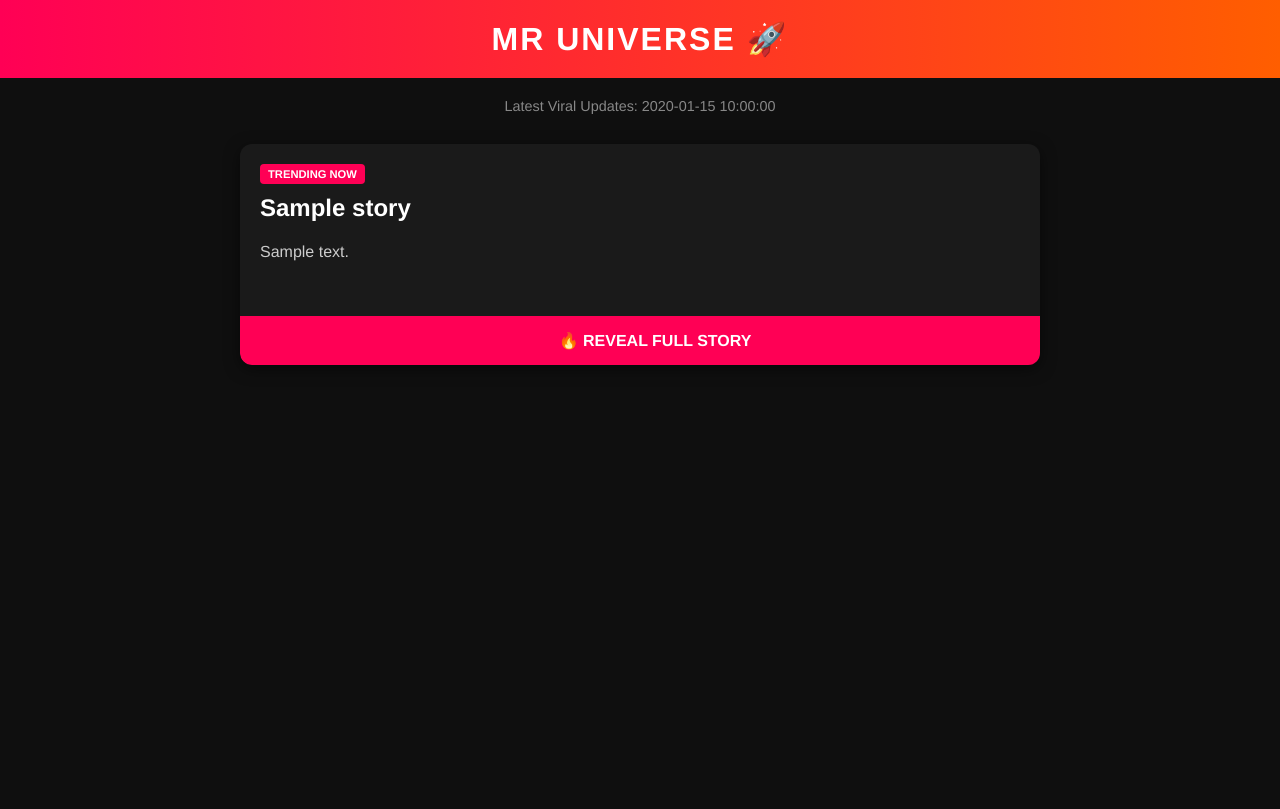
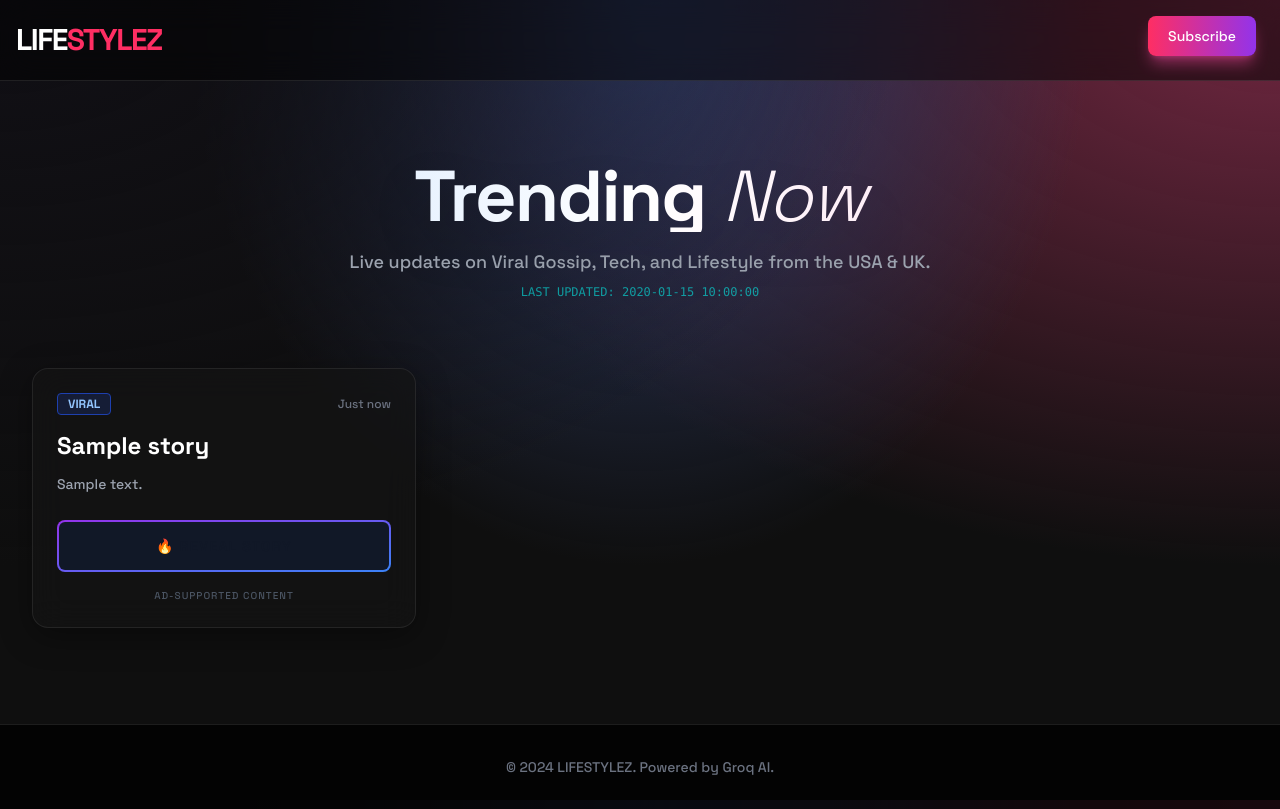
Before and after one commit to worldzcore-ui/lifestylez, a Python web app: template templates/index.html in a window 1280 px wide. Before the commit the page ends 365 px from the top, so only its background shows below. Run offline with Jinja, Linux system fonts and the light colour scheme; the template is opened without the code that fills it: most values are stand-ins (such as "Sample title", 1, 10 or a date in 2020); some libraries are stand-ins or nearby versions.

Commit message:
Update index.html

```diff
--- a/templates/index.html
+++ b/templates/index.html
@@ -3,116 +3,151 @@
 <head>
     <meta charset="UTF-8">
     <meta name="viewport" content="width=device-width, initial-scale=1.0">
-    <title>Mr Universe | Trending Lifestyle & Gossip</title>
+    <title>LIFESTYLEZ | Exclusive Trends</title>
+
+    <script src="https://cdn.tailwindcss.com"></script>
+
+    <link href="https://fonts.googleapis.com/css2?family=Space+Grotesk:wght@300;500;700&display=swap" rel="stylesheet">
+
+    <script>
+        tailwind.config = {
+            theme: {
+                extend: {
+                    fontFamily: {
+                        sans: ['Space Grotesk', 'sans-serif'],
+                    },
+                    colors: {
+                        'neon-pink': '#ff2e63',
+                        'neon-blue': '#08d9d6',
+                        'glass-bg': 'rgba(255, 255, 255, 0.05)',
+                        'glass-border': 'rgba(255, 255, 255, 0.1)',
+                    },
+                    animation: {
+                        'gradient-x': 'gradient-x 15s ease infinite',
+                        'pulse-slow': 'pulse 3s cubic-bezier(0.4, 0, 0.6, 1) infinite',
+                    },
+                    keyframes: {
+                        'gradient-x': {
+                            '0%, 100%': {
+                                'background-size': '200% 200%',
+                                'background-position': 'left center'
+                            },
+                            '50%': {
+                                'background-size': '200% 200%',
+                                'background-position': 'right center'
+                            },
+                        },
+                    },
+                }
+            }
+        }
+    </script>
+
     <style>
-        :root {
-            --primary: #ff0055; /* Viral Red */
-            --bg: #0f0f0f;
-            --card-bg: #1a1a1a;
-            --text: #ffffff;
+        body {
+            background-color: #0f0f0f;
+            /* Animated Deep Mesh Gradient */
+            background-image:
+                radial-gradient(at 0% 0%, hsla(253,16%,7%,1) 0, transparent 50%),
+                radial-gradient(at 50% 0%, hsla(225,39%,30%,1) 0, transparent 50%),
+                radial-gradient(at 100% 0%, hsla(339,49%,30%,1) 0, transparent 50%);
+            background-attachment: fixed;
+            color: white;
+            min-height: 100vh;
         }
-        body {
-            font-family: 'Helvetica Neue', sans-serif;
-            background-color: var(--bg);
-            color: var(--text);
-            margin: 0;
-            padding: 0;
+
+        /* Glassmorphism Card Effect */
+        .glass-card {
+            background: rgba(20, 20, 20, 0.6);
+            backdrop-filter: blur(16px);
+            -webkit-backdrop-filter: blur(16px);
+            border: 1px solid rgba(255, 255, 255, 0.08);
+            box-shadow: 0 8px 32px 0 rgba(0, 0, 0, 0.37);
         }
-        header {
-            background: linear-gradient(90deg, #ff0055, #ff5e00);
-            padding: 20px;
-            text-align: center;
-            font-size: 2rem;
-            font-weight: bold;
-            text-transform: uppercase;
-            letter-spacing: 2px;
-        }
-        .container {
-            max-width: 800px;
-            margin: 20px auto;
-            padding: 0 15px;
-        }
-        .update-time {
-            text-align: center;
-            color: #888;
-            font-size: 0.9rem;
-            margin-bottom: 30px;
-        }
-        .card {
-            background-color: var(--card-bg);
-            border-radius: 12px;
-            overflow: hidden;
-            margin-bottom: 25px;
-            box-shadow: 0 4px 15px rgba(0,0,0,0.5);
-            transition: transform 0.2s;
-        }
-        .card:hover {
+
+        .glass-card:hover {
+            border-color: rgba(255, 255, 255, 0.3);
+            box-shadow: 0 0 20px rgba(8, 217, 214, 0.2);
             transform: translateY(-5px);
         }
-        .card-content {
-            padding: 20px;
-        }
-        .tag {
-            background-color: var(--primary);
-            color: white;
-            padding: 4px 8px;
-            text-transform: uppercase;
-            font-size: 0.7rem;
-            border-radius: 4px;
-            font-weight: bold;
-        }
-        h2 {
-            margin: 10px 0;
-            font-size: 1.5rem;
-            line-height: 1.3;
-        }
-        p {
-            color: #ccc;
-            line-height: 1.6;
-        }
-        .btn {
-            display: block;
-            width: 100%;
-            padding: 15px;
-            background-color: var(--primary);
-            color: white;
-            text-align: center;
-            text-decoration: none;
-            font-weight: bold;
-            text-transform: uppercase;
-            margin-top: 15px;
-            border-radius: 0 0 12px 12px;
-        }
-        .btn:hover {
-            background-color: #d40047;
-        }
+
+        /* Smooth Scroll */
+        html { scroll-behavior: smooth; }
     </style>
 </head>
-<body>
+<body class="antialiased overflow-x-hidden selection:bg-neon-pink selection:text-white">
 
-<header>
-    Mr Universe 🚀
-</header>
+    <nav class="fixed w-full z-50 top-0 start-0 border-b border-glass-border bg-black/50 backdrop-blur-lg">
+        <div class="max-w-screen-xl flex flex-wrap items-center justify-between mx-auto p-4">
+            <a href="#" class="flex items-center space-x-3 rtl:space-x-reverse">
+                <span class="self-center text-3xl font-bold whitespace-nowrap tracking-tighter">
+                    LIFE<span class="text-neon-pink">STYLEZ</span>
+                </span>
+            </a>
+            <div class="flex md:order-2 space-x-3 md:space-x-0 rtl:space-x-reverse">
+                <button type="button" class="text-white bg-gradient-to-r from-neon-pink to-purple-600 hover:bg-gradient-to-br focus:ring-4 focus:outline-none focus:ring-pink-300/50 font-medium rounded-lg text-sm px-5 py-2.5 text-center me-2 mb-2 shadow-lg shadow-pink-500/50">
+                    Subscribe
+                </button>
+            </div>
+        </div>
+    </nav>
 
-<div class="container">
-    <div class="update-time">
-        Latest Viral Updates: {{ last_updated }}
+    <div class="relative pt-32 pb-12 sm:pt-40 sm:pb-16 text-center">
+        <h1 class="text-5xl font-extrabold tracking-tight text-transparent bg-clip-text bg-gradient-to-r from-blue-200 via-white to-pink-200 sm:text-7xl mb-4 drop-shadow-2xl">
+            Trending <span class="italic font-light">Now</span>
+        </h1>
+        <p class="mt-4 text-lg text-gray-400 max-w-2xl mx-auto">
+            Live updates on Viral Gossip, Tech, and Lifestyle from the USA & UK.
+            <br>
+            <span class="text-xs font-mono text-neon-blue animate-pulse">
+                LAST UPDATED: {{ last_updated }}
+            </span>
+        </p>
     </div>
 
-    {% for story in stories %}
-    <div class="card">
-        <div class="card-content">
-            <span class="tag">Trending Now</span>
-            <h2>{{ story.title }}</h2>
-            <p>{{ story.body }}</p>
+    <div class="max-w-7xl mx-auto px-4 sm:px-6 lg:px-8 pb-24">
+        <div class="grid grid-cols-1 md:grid-cols-2 lg:grid-cols-3 gap-8">
+
+            {% for story in stories %}
+            <div class="glass-card rounded-2xl p-6 transition-all duration-300 flex flex-col justify-between h-full group">
+                <div>
+                    <div class="flex justify-between items-center mb-4">
+                        <span class="bg-blue-900/30 text-blue-300 text-xs font-bold px-2.5 py-0.5 rounded border border-blue-800">
+                            VIRAL
+                        </span>
+                        <span class="text-gray-500 text-xs">Just now</span>
+                    </div>
+
+                    <h2 class="text-2xl font-bold mb-3 text-white leading-tight group-hover:text-neon-blue transition-colors">
+                        {{ story.title }}
+                    </h2>
+
+                    <p class="text-gray-400 text-sm mb-6 leading-relaxed">
+                        {{ story.body }}
+                    </p>
+                </div>
+
+                <div class="mt-auto">
+                    <a href="https://omg10.com/4/10565898" target="_blank" class="relative inline-flex items-center justify-center w-full p-0.5 mb-2 me-2 overflow-hidden text-sm font-medium text-gray-900 rounded-lg group bg-gradient-to-br from-purple-600 to-blue-500 group-hover:from-purple-600 group-hover:to-blue-500 hover:text-white dark:text-white focus:ring-4 focus:outline-none focus:ring-blue-300 dark:focus:ring-blue-800">
+                        <span class="relative w-full text-center px-5 py-3.5 transition-all ease-in duration-75 bg-gray-900 rounded-md group-hover:bg-opacity-0 font-bold tracking-widest uppercase">
+                            🔥 Reveal Story
+                        </span>
+                    </a>
+                    <p class="text-[10px] text-center text-gray-600 mt-2 uppercase tracking-widest">
+                        Ad-Supported Content
+                    </p>
+                </div>
+            </div>
+            {% endfor %}
+
         </div>
-        <a href="https://omg10.com/4/10565898" target="_blank" class="btn">
-            🔥 Reveal Full Story
-        </a>
     </div>
-    {% endfor %}
 
-</div>
+    <footer class="border-t border-glass-border bg-black/80 py-8 mt-auto">
+        <div class="text-center text-gray-500 text-sm">
+            <p>&copy; 2024 LIFESTYLEZ. Powered by Groq AI.</p>
+        </div>
+    </footer>
 
 </body>
 </html>
```
